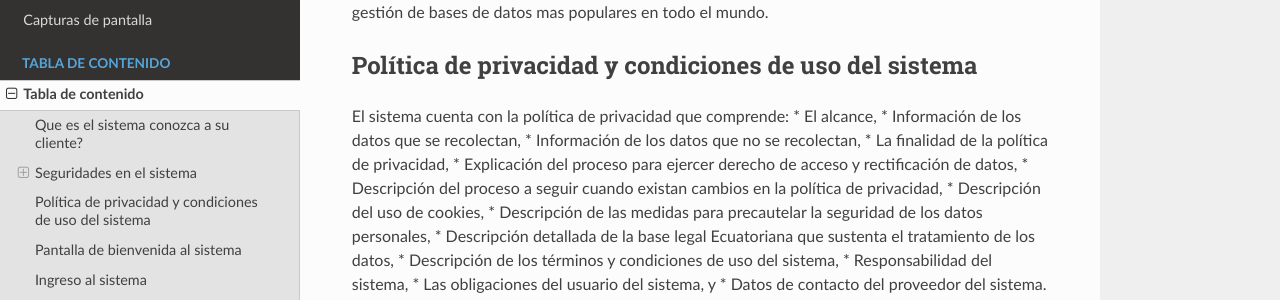
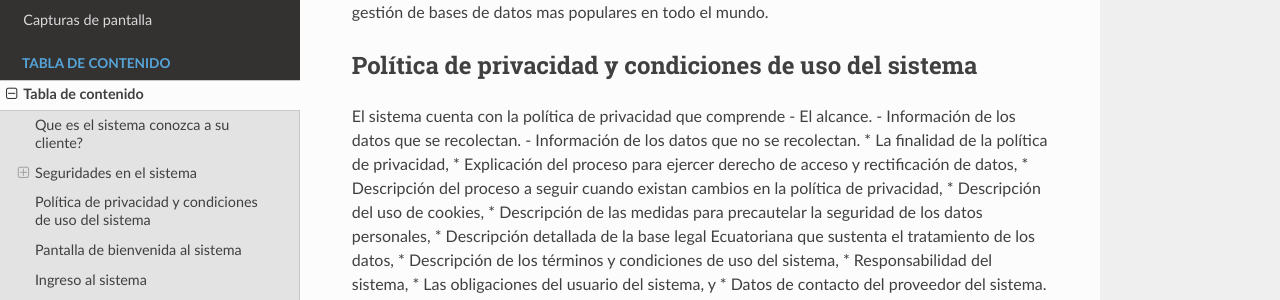
Before and after one commit to jativar/myproject, a Sphinx documentation site: the page built from docs/tabla_de_contenido.rst, in a window 1280 px wide and 900 px high, scrolled down 2131 px. Shown: the part 151-451 px from the top of the window. Built offline with Sphinx 7.4.7 and the Read the Docs theme 2.0.0, drawn with Linux system fonts in a browser that asks for light colours.

```diff
--- a/docs/tabla_de_contenido.rst
+++ b/docs/tabla_de_contenido.rst
@@ -94,10 +94,10 @@ Utiliza el sistema de gestión de base de datos empresarial MySQL que esta entre
 
 Política de privacidad y condiciones de uso del sistema
 -------------------------------------------------------
-El sistema cuenta con la política de privacidad que comprende:
-* El alcance,
-* Información de los datos que se recolectan,
-* Información de los datos que no se recolectan,
+El sistema cuenta con la política de privacidad que comprende
+- El alcance.
+- Información de los datos que se recolectan.
+- Información de los datos que no se recolectan.
 * La finalidad de la política de privacidad,
 * Explicación del proceso para ejercer derecho de acceso y rectificación de datos,
 * Descripción del proceso a seguir cuando existan cambios en la política de privacidad,
```
Also changed, not shown: 4 other files.
